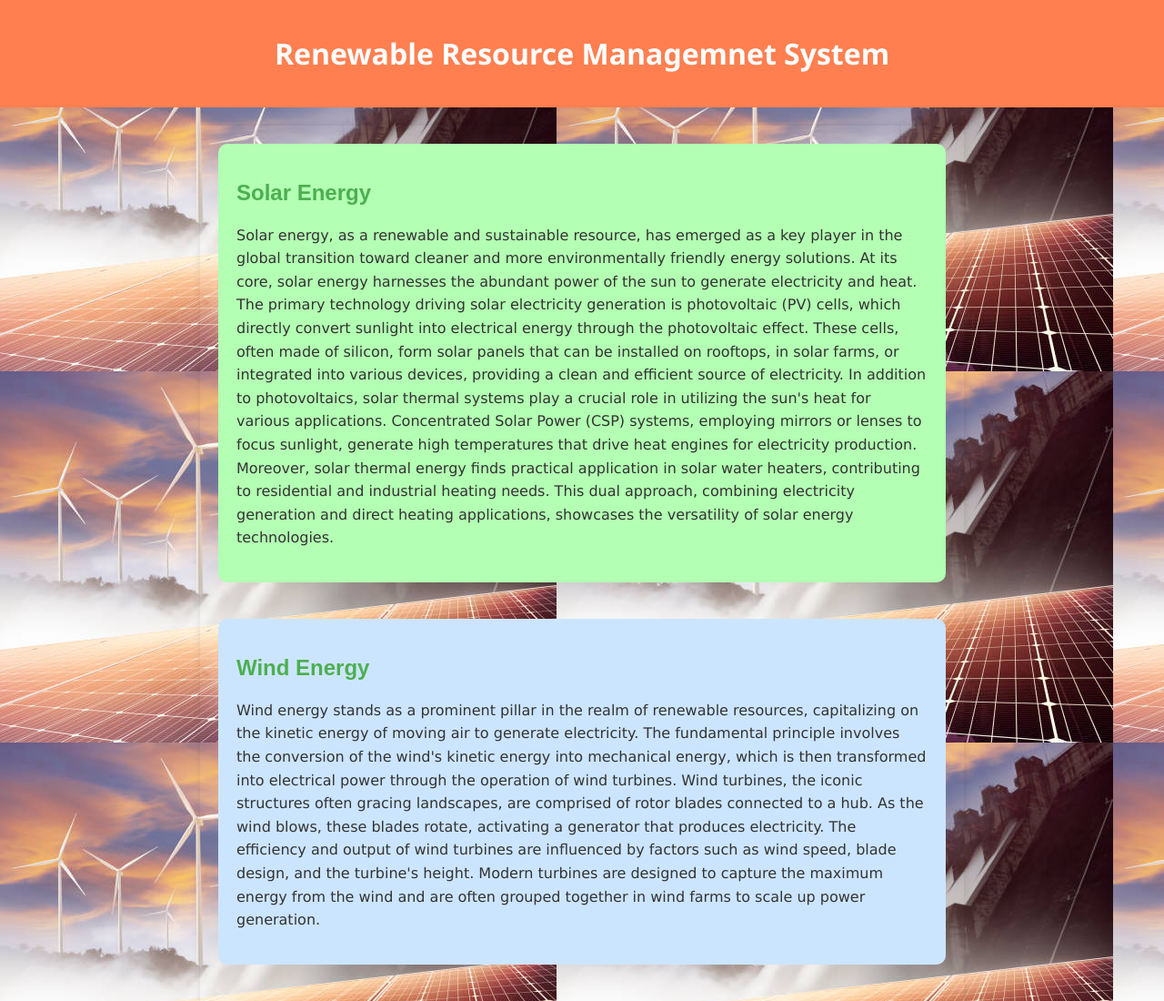
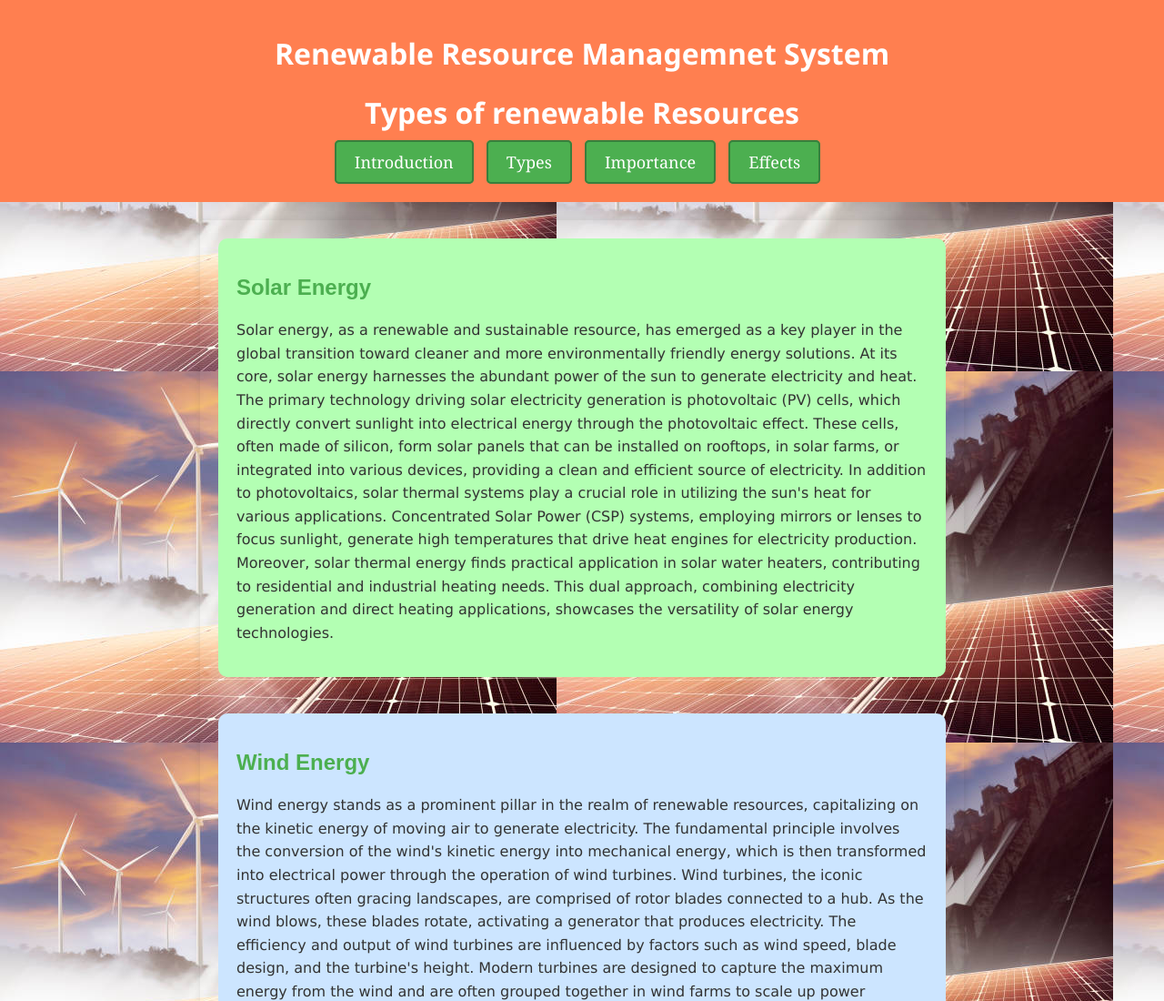
Before and after one commit to RishiNarayan1/Management-System, a plain HTML site: page types.html in a window 1280 px wide. Shown: the top 1100 px of the page at 91% size. Drawn offline with Linux system fonts and the light colour scheme.

Commit message:
Update types.html

```diff
--- a/types.html
+++ b/types.html
@@ -10,6 +10,13 @@
 
     <header>
         <h1>Renewable Resource Managemnet System</h1>
+        <h1>Types of renewable Resources</h1>
+          <ul class="navList">
+            <li><a href="index.html">Introduction</a></li>
+            <li><a href="types.html">Types</a></li>
+            <li><a href="imp.html">Importance</a></li>
+            <li><a href="eff.html">Effects</a></li>
+        </ul>
     </header>
 
     <main>
```
